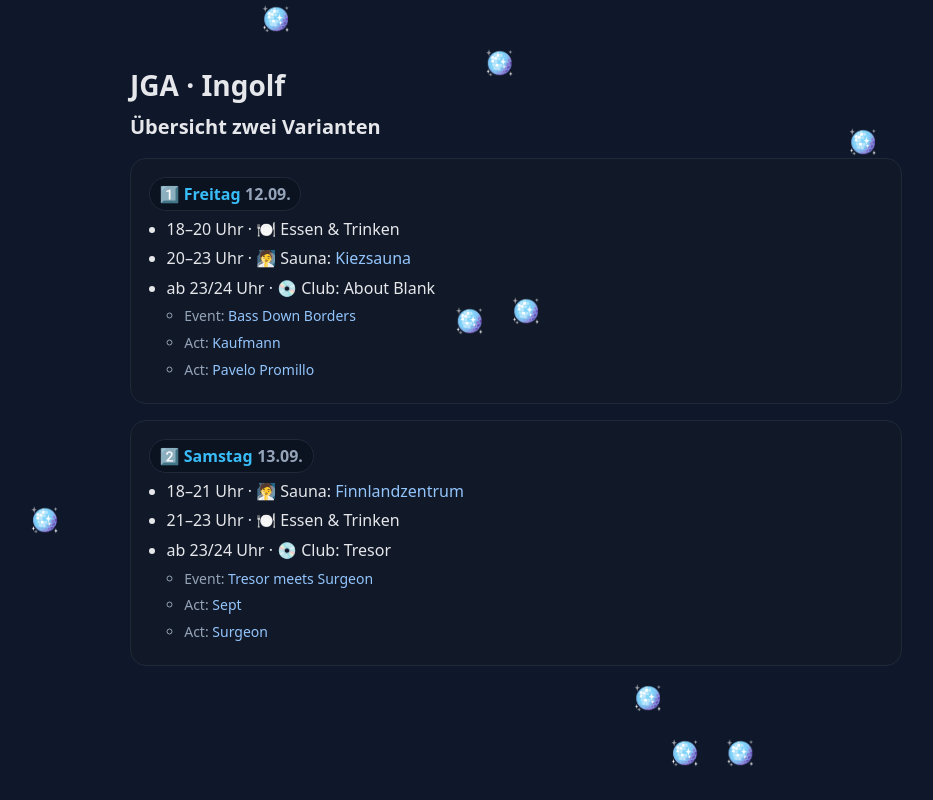
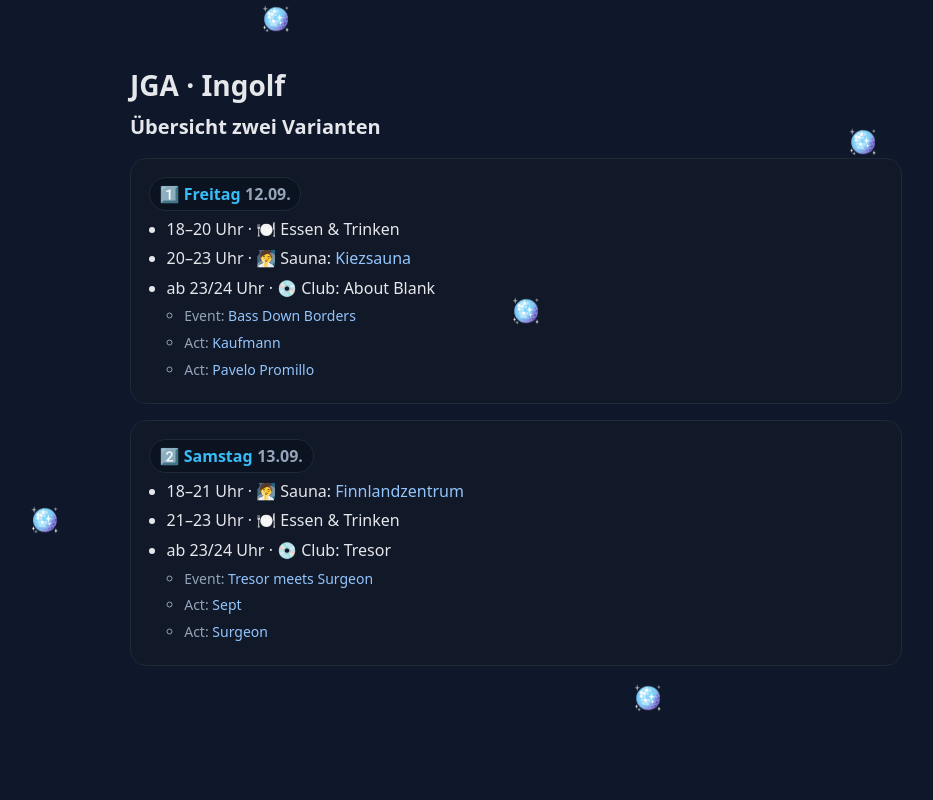
Before and after one commit to GeraldWagner/disco, a plain HTML site: page index.html in a window 1280 px wide. Shown: the whole page, without its empty margins (124-1057 px from the left). Drawn offline with Linux system fonts and the light colour scheme.

Commit message:
removed balls length

```diff
--- a/index.html
+++ b/index.html
@@ -68,7 +68,7 @@
   </main>
   <script>
   // 🪩 Disco-Bälle erzeugen
-  const balls = Array.from({ length: 10 }, () => {
+  const balls = Array.from({ length: 5 }, () => {
     const el = document.createElement("div");
     el.textContent = "🪩";
     el.style.position = "fixed";
```
